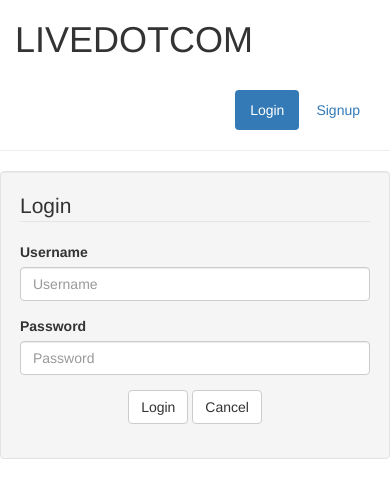
After one commit to Drita-Bag/Drita, a CodeIgniter app: the page made by application/views/login_view.php in a window 390 px wide. The commit adds this page. Shown: the top 498 px of the page. Run offline with CodeIgniter, Linux system fonts and the light colour scheme; some libraries are stand-ins or nearby versions.

Commit message:
Fin de la page login, reste encore amélioration

```diff
--- a/application/config/database.php
+++ b/application/config/database.php
@@ -76,9 +76,9 @@ $query_builder = TRUE;
 $db['default'] = array(
 	'dsn'	=> '',
 	'hostname' => 'localhost',
-	'username' => '',
+	'username' => 'root',
 	'password' => '',
-	'database' => '',
+	'database' => 'employee',
 	'dbdriver' => 'mysqli',
 	'dbprefix' => '',
 	'pconnect' => FALSE,
--- /dev/null
+++ b/application/views/login_view.php
@@ -0,0 +1,85 @@
+<!DOCTYPE html>
+<html>
+<head>
+     <meta charset="utf-8">
+     <meta name="viewport" content="width=device-width, initial-scale=1.0">
+     <title>Login Form</title>
+     <!--link the bootstrap css file-->
+     <link href="//maxcdn.bootstrapcdn.com/bootstrap/3.2.0/css/bootstrap.min.css" rel="stylesheet">
+
+     <style type="text/css">
+     .colbox {
+          margin-left: 0px;
+          margin-right: 0px;
+     }
+     </style>
+</head>
+<body>
+<div class="container">
+     <div class="row">
+          <div class="col-lg-6 col-sm-6">
+               <h1>LIVEDOTCOM</h1>
+          </div>
+          <div class="col-lg-6 col-sm-6">
+
+               <ul class="nav nav-pills pull-right" style="margin-top:20px">
+                    <li class="active"><a href="#">Login</a></li>
+                    <li><a href="#">Signup</a></li>
+               </ul>
+
+          </div>
+     </div>
+</div>
+<hr/>
+
+<div class="container">
+     <div class="row">
+          <div class="col-lg-4 col-sm-4 well">
+          <?php
+          $attributes = array("class" => "form-horizontal", "id" => "loginform", "name" => "loginform");
+          echo form_open("login/index", $attributes);?>
+          <fieldset>
+               <legend>Login</legend>
+               <div class="form-group">
+               <div class="row colbox">
+               <div class="col-lg-4 col-sm-4">
+                    <label for="txt_username" class="control-label">Username</label>
+               </div>
+               <div class="col-lg-8 col-sm-8">
+                    <input class="form-control" id="txt_username" name="txt_username" placeholder="Username" type="text" value="<?php echo set_value('txt_username'); ?>" />
+                    <span class="text-danger"><?php echo form_error('txt_username'); ?></span>
+               </div>
+               </div>
+               </div>
+
+               <div class="form-group">
+               <div class="row colbox">
+               <div class="col-lg-4 col-sm-4">
+               <label for="txt_password" class="control-label">Password</label>
+               </div>
+               <div class="col-lg-8 col-sm-8">
+                    <input class="form-control" id="txt_password" name="txt_password" placeholder="Password" type="password" value="<?php echo set_value('txt_password'); ?>" />
+                    <span class="text-danger"><?php echo form_error('txt_password'); ?></span>
+               </div>
+               </div>
+               </div>
+
+               <div class="form-group">
+               <div class="col-lg-12 col-sm-12 text-center">
+                    <input id="btn_login" name="btn_login" type="submit" class="btn btn-default" value="Login" />
+                    <input id="btn_cancel" name="btn_cancel" type="reset" class="btn btn-default" value="Cancel" />
+               </div>
+               </div>
+          </fieldset>
+          <?php echo form_close(); ?>
+          <?php echo $this->session->flashdata('msg'); ?>
+          </div>
+     </div>
+</div>
+
+<!--load jQuery library-->
+<script src="//ajax.googleapis.com/ajax/libs/jquery/1.11.1/jquery.min.js"></script>
+<!--load bootstrap.js-->
+<script src="//maxcdn.bootstrapcdn.com/bootstrap/3.2.0/js/bootstrap.min.js"></script>
+</body>
+</html>
```
Also changed, not shown: application/controllers/Accueil.php (+2 -9 lines), application/controllers/login.php (added, +63 -0 lines), application/models/Login_OldModel.php (added, +71 -0 lines), application/models/Login_model.php (+17 -70 lines), application/views/accueil.php (+0 -8 lines), application/controllers/Login_OldController.php (renamed from application/controllers/Login.php), application/views/login_OldView.php (renamed from application/views/login.php).
